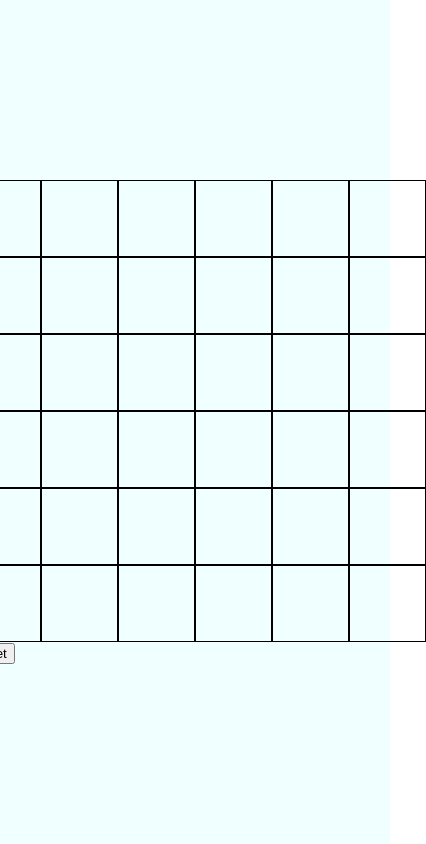
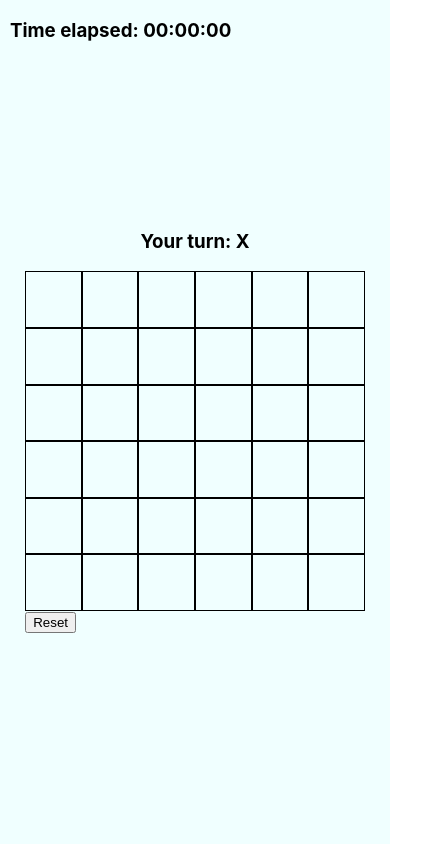
Before and after one commit to Dreams-Pursuit/gravitation, a React (Create React App) app in the folder frontend/: page / in a window 390 px wide. Shown: the whole page, 426 px wide, since content can reach past the window. Built offline with nearby package versions, Linux system fonts and the light colour scheme.

Commit message:
Reset button. Decor elements

```diff
--- a/frontend/public/index.html
+++ b/frontend/public/index.html
@@ -24,7 +24,7 @@
       work correctly both with client-side routing and a non-root public URL.
       Learn how to configure a non-root public URL by running `npm run build`.
     -->
-    <title>React App</title>
+    <title>Gravitation</title>
   </head>
   <body>
     <noscript>You need to enable JavaScript to run this app.</noscript>
--- a/frontend/src/components/PlayBoard/PlayBoard.jsx
+++ b/frontend/src/components/PlayBoard/PlayBoard.jsx
@@ -7,7 +7,7 @@ const GRID_WIDTH = 6;
 
 function PlayBoard() {
     const [rows, setRows] = React.useState(generateEmptyCellValues()); // Find a more efficient way
-    // const [key, setKey] = React.useState(0);
+    const [currentPlayer, setCurrentPlayer] = React.useState("X");
     let isCirclePlaying = false;
 
     function generateEmptyCellValues() {
@@ -19,19 +19,39 @@ function PlayBoard() {
     }
 
     function resetHandler(e) {
-        //Reset logic
         e.preventDefault();
+        setRows(generateEmptyCellValues());
+        document.querySelectorAll(".board-cell").forEach((cell) => {
+            cell.innerHTML = "";
+        });
     }
+
+    function isValidIndex(index) {
+        if (index < GRID_WIDTH) return true;
+
+        return rows[index - GRID_WIDTH] ? true : false;
+    }
+
     function cellHandler(e) {
         const newRows = rows;
         const index = e.target.getAttribute("data-index");
 
-        e.target.innerHTML = isCirclePlaying ? "O" : "X";
-        isCirclePlaying = !isCirclePlaying;
+        if (!e.target.innerHTML && isValidIndex(index)) {
+            e.target.innerHTML = isCirclePlaying ? "O" : "X";
+            rows[index] = e.target.innerHTML;
 
-        rows[index] = isCirclePlaying ? "O" : "X";
-        console.log("Clicked " + index);
+            isCirclePlaying = !isCirclePlaying;
+        }
+        // setCurrentPlayer(isCirclePlaying ? "O" : "X"); //Causes the bug
+        console.log("Clicked: " + index);
         setRows(newRows);
+        console.log(rows);
+    }
+
+    function generateGrid() {
+        return rows.map((element, index, array) => {
+            return <div key={"cell-" + (array.length - index - 1)} data-index={array.length - index - 1} className='board-cell' onClick={cellHandler}>{element}</div>
+        });
     }
 
     React.useEffect(() => {
@@ -41,11 +61,15 @@ function PlayBoard() {
 
   return (
     <div className='playboard-component'>
+        <div className='time-elapsed-stat'>
+            <h3>Time elapsed: 00:00:00</h3>
+        </div>
+        <div>
+            <h3>Your turn: {currentPlayer}</h3>
+        </div>
         <div className='interface-wrapper'>
             <div className='board-field'>
-                {rows.map((element, index) => {
-                    return <div key={"cell-" + index} data-index={index} className='board-cell' onClick={cellHandler}>{element}</div>
-                })}
+                {generateGrid()}
             </div>
             <div className='board-control'>
                 <div className='buttons-wrapper'>
--- a/frontend/src/css/PlayBoard.css
+++ b/frontend/src/css/PlayBoard.css
@@ -1,5 +1,6 @@
 .playboard-component {
     display: flex;
+    flex-direction: column;
     justify-content: center;
     align-items: center;
     height: 100vh;
@@ -20,3 +21,19 @@
     font-size: 65px;
     text-align: center;
 }
+
+.time-elapsed-stat {
+    position: absolute;
+    left: 10px;
+    top: 0;
+}
+
+@media only screen and (max-width: 468px) {
+    .board-cell {
+        width: 14vw;
+        height: 14vw;
+        border: 1px solid black;
+        font-size: 2.5rem;
+        text-align: center;
+    }
+}
```
